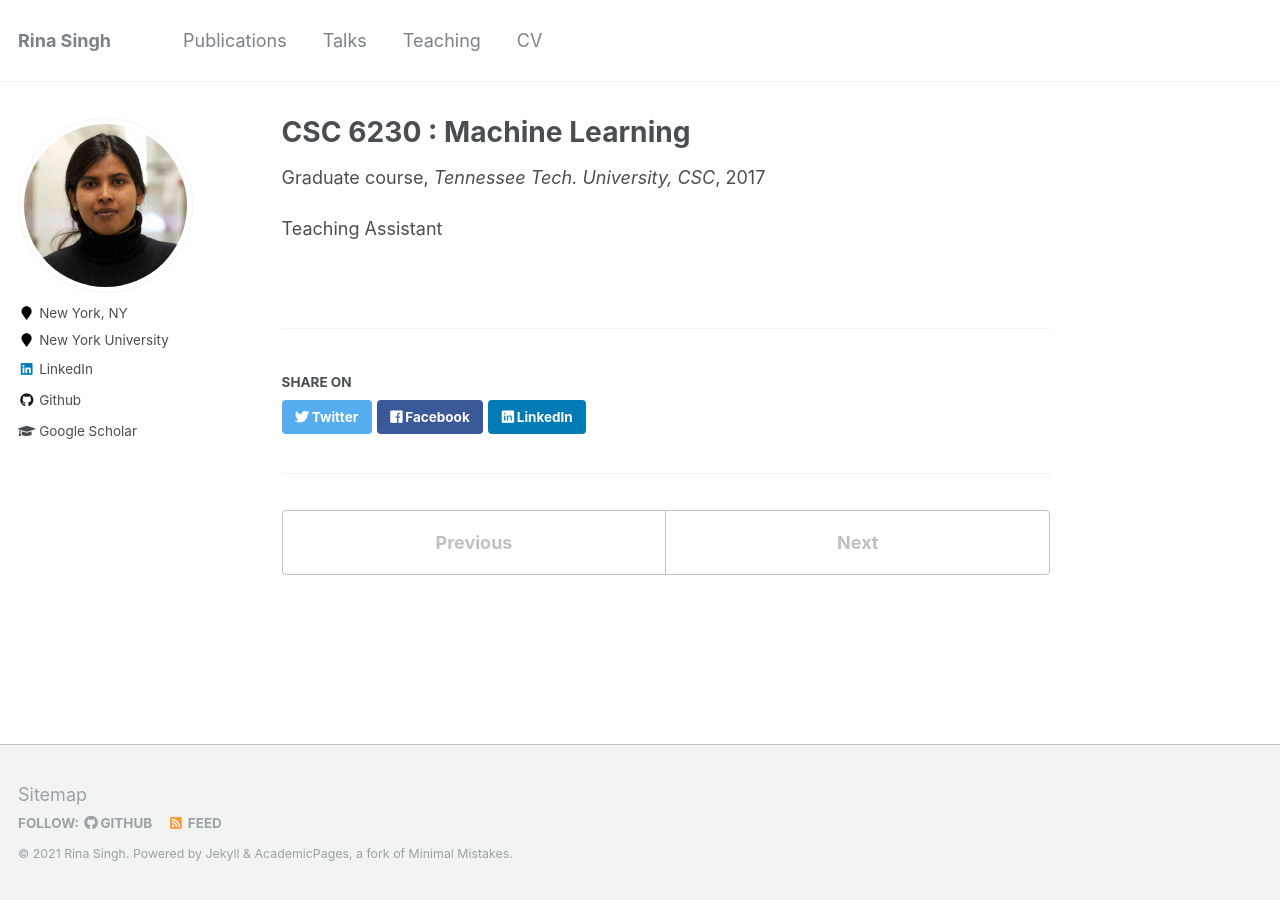
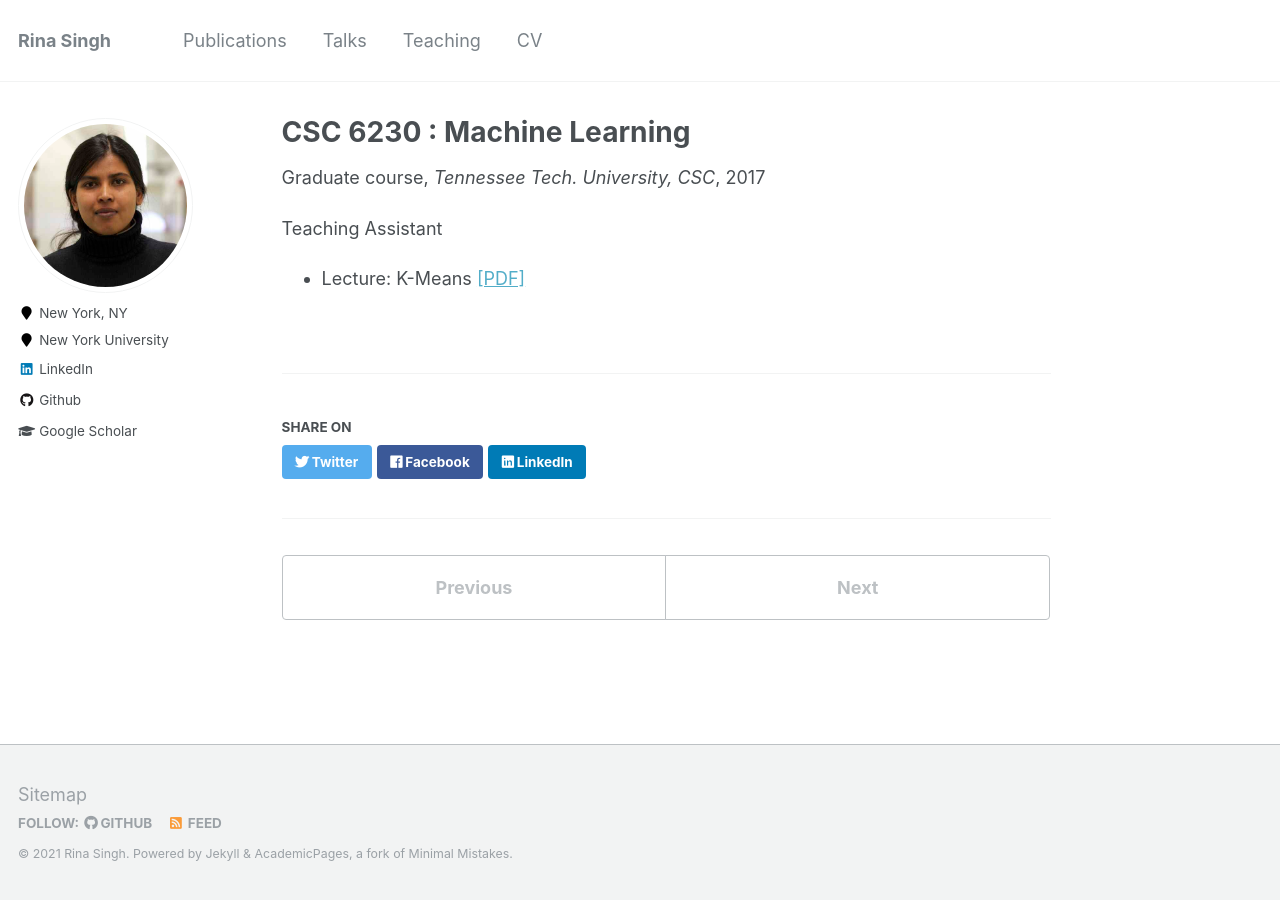
Before and after one commit to rsingh43/rsingh43.github.io, a Jekyll site: the page built from _teaching/2017-Spring-ML.md, in a window 1280 px wide. Built offline with Jekyll 4.4.1, drawn with Linux system fonts in a browser that asks for light colours.

Commit message:
Update 2017-Spring-ML.md

```diff
--- a/_teaching/2017-Spring-ML.md
+++ b/_teaching/2017-Spring-ML.md
@@ -8,3 +8,4 @@ date: 2017-09-01
 location: "Cookeville, USA"
 ---
 Teaching Assistant
+* Lecture: K-Means [[PDF]](https://github.com/rsingh43/rsingh43.github.io/blob/master/files/paper2.pdf)
```
